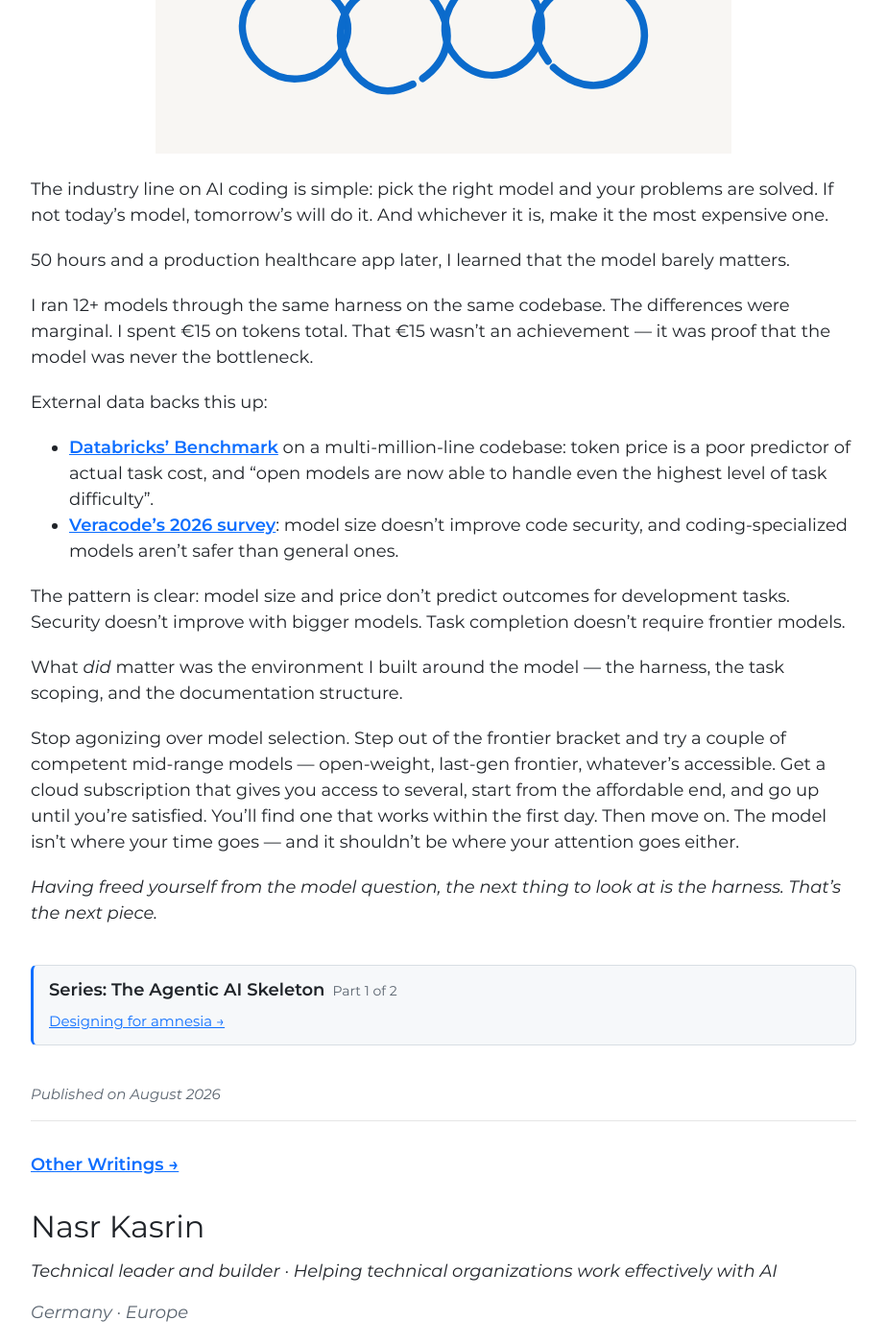
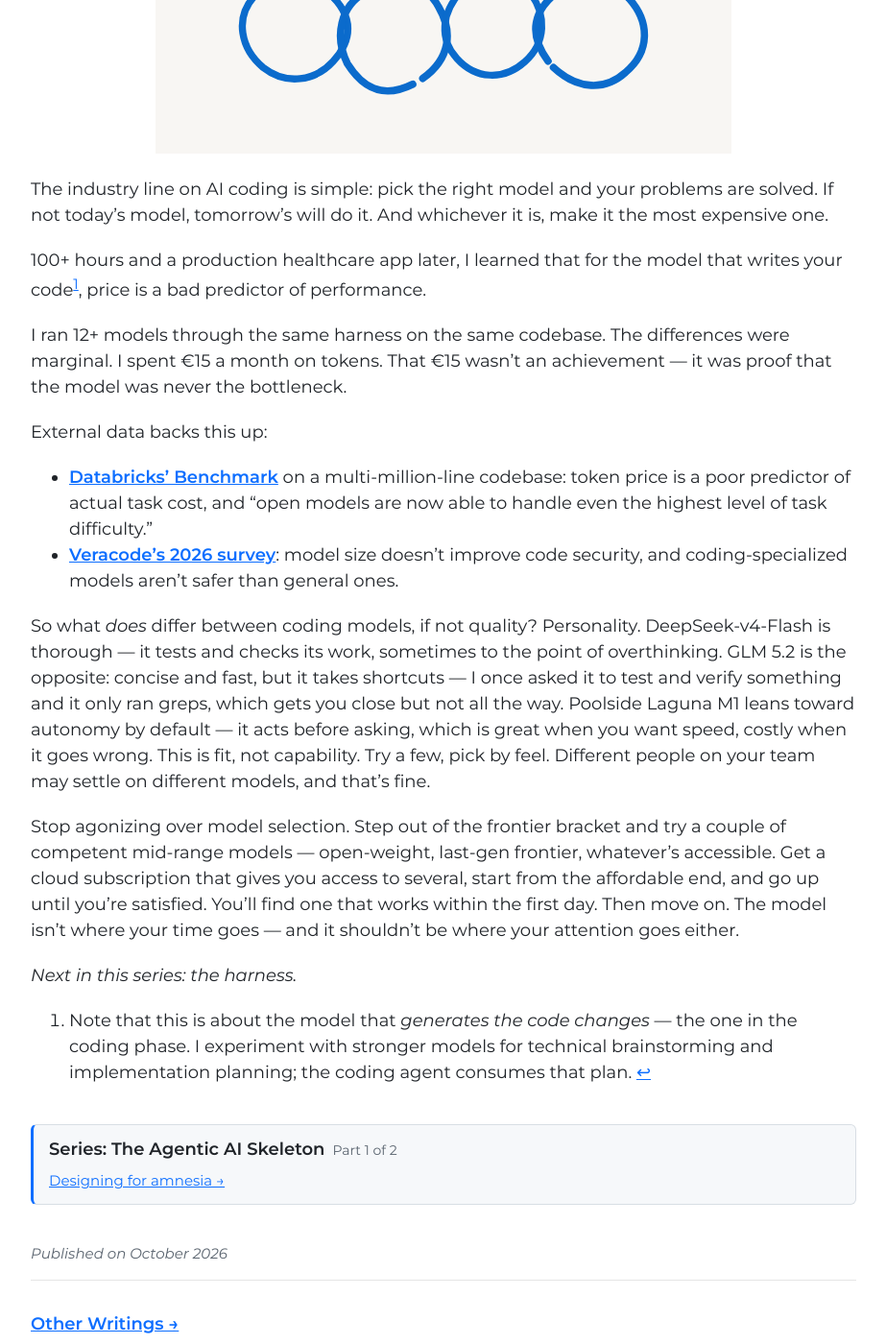
Before and after one commit to n42r/n42r.github.io, a Jekyll site: the page built from _posts/2026-08-30-the-model-barely-matters.md, in a window 1280 px wide and 1400 px high, scrolled down 407 px. Shown: the whole window at 96% size, without its empty margins (178-1101 px from the left). Built offline with Jekyll 4.4.1, drawn with Linux system fonts in a browser that asks for light colours.

Commit message:
Update 2026-08-30-the-model-barely-matters.md

```diff
--- a/_posts/2026-08-30-the-model-barely-matters.md
+++ b/_posts/2026-08-30-the-model-barely-matters.md
@@ -11,19 +11,20 @@ image_alt: Two rows of equal sized similar looking circles
 
 The industry line on AI coding is simple: pick the right model and your problems are solved. If not today's model, tomorrow's will do it. And whichever it is, make it the most expensive one.
 
-50 hours and a production healthcare app later, I learned that the model barely matters.
+100+ hours and a production healthcare app later, I learned that for the model that writes your code[^1], price is a bad predictor of performance.
 
-I ran 12+ models through the same harness on the same codebase. The differences were marginal. I spent €15 on tokens total. That €15 wasn't an achievement — it was proof that the model was never the bottleneck.
+I ran 12+ models through the same harness on the same codebase. The differences were marginal. I spent €15 a month on tokens. That €15 wasn't an achievement — it was proof that the model was never the bottleneck.
 
 External data backs this up:
 
-- **[Databricks' Benchmark](https://www.databricks.com/blog/benchmarking-coding-agents-databricks-multi-million-line-codebase)** on a multi-million-line codebase: token price is a poor predictor of actual task cost, and "open models are now able to handle even the highest level of task difficulty".
+- **[Databricks' Benchmark](https://www.databricks.com/blog/benchmarking-coding-agents-databricks-multi-million-line-codebase)** on a multi-million-line codebase: token price is a poor predictor of actual task cost, and "open models are now able to handle even the highest level of task difficulty."
 - **[Veracode's 2026 survey](https://www.veracode.com/resources/analyst-reports/2026-genai-code-security-report/)**: model size doesn't improve code security, and coding-specialized models aren't safer than general ones.
 
-The pattern is clear: model size and price don't predict outcomes for development tasks. Security doesn't improve with bigger models. Task completion doesn't require frontier models.
-
-What _did_ matter was the environment I built around the model — the harness, the task scoping, and the documentation structure.
+So what *does* differ between coding models, if not quality? Personality. DeepSeek-v4-Flash is thorough — it tests and checks its work, sometimes to the point of overthinking. GLM 5.2 is the opposite: concise and fast, but it takes shortcuts — I once asked it to test and verify something and it only ran greps, which gets you close but not all the way. Poolside Laguna M1 leans toward autonomy by default — it acts before asking, which is great when you want speed, costly when it goes wrong. This is fit, not capability. Try a few, pick by feel. Different people on your team may settle on different models, and that's fine.
 
 Stop agonizing over model selection. Step out of the frontier bracket and try a couple of competent mid-range models — open-weight, last-gen frontier, whatever's accessible. Get a cloud subscription that gives you access to several, start from the affordable end, and go up until you're satisfied. You'll find one that works within the first day. Then move on. The model isn't where your time goes — and it shouldn't be where your attention goes either.
 
-_Having freed yourself from the model question, the next thing to look at is the harness. That's the next piece._
+_Next in this series: the harness._
+
+
+[^1]: Note that this is about the model that *generates the code changes* — the one in the coding phase. I experiment with stronger models for technical brainstorming and implementation planning; the coding agent consumes that plan.
```
Also changed, not shown: other parts of _posts/2026-08-30-the-model-barely-matters.md (+1 -1 lines).
